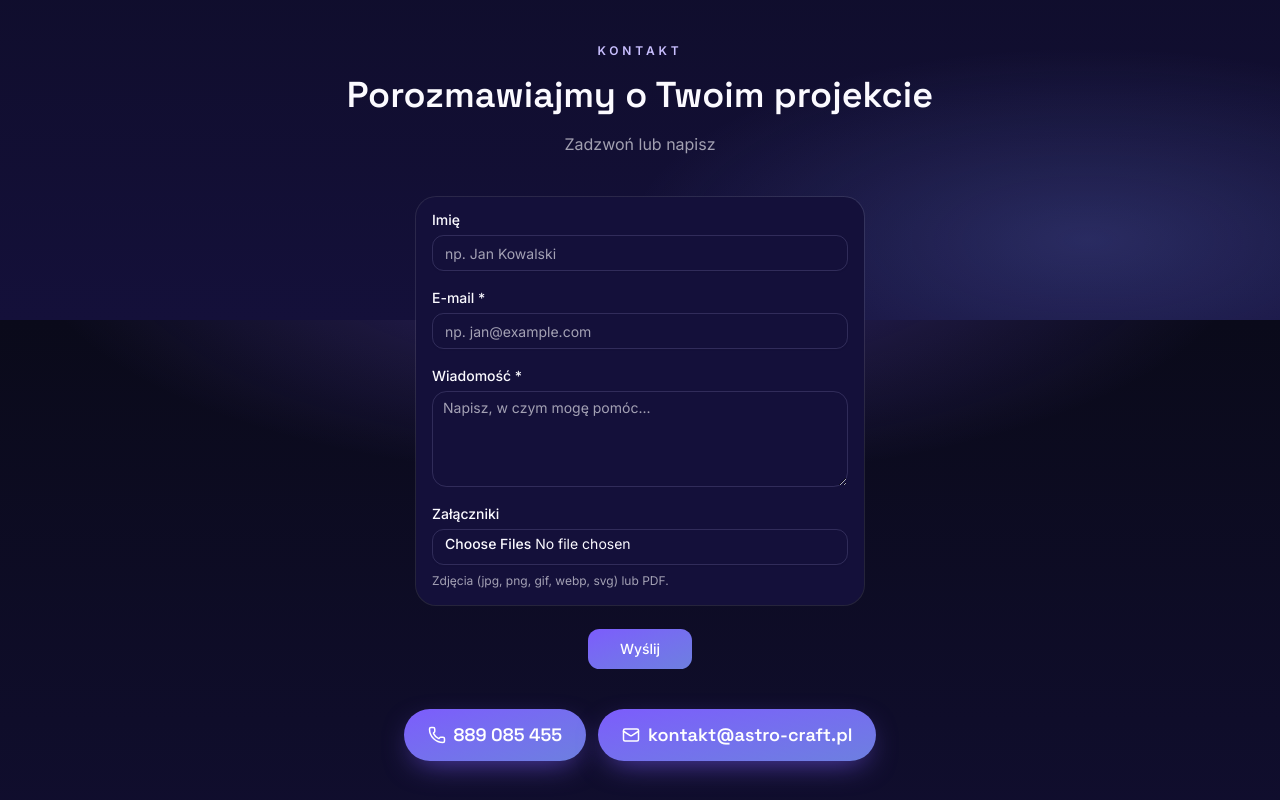
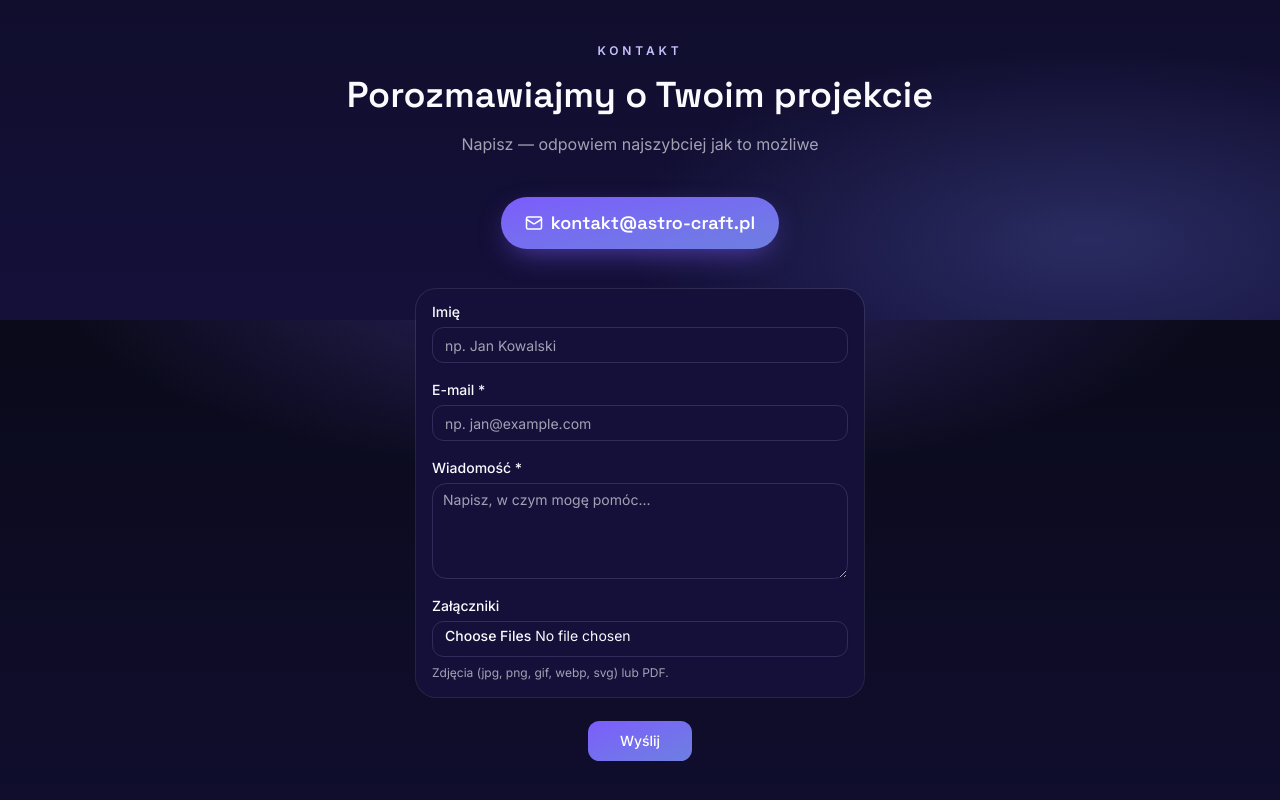
Before and after one commit to damianwwdwdw/astro-craft, a Next.js app: page / in a window 1280 px wide. Shown: the part 4480-5280 px from the top of the page. Built offline with nearby package versions, Linux system fonts and the light colour scheme.

Commit message:
Usunięto numer telefonu, przeniesiono formularz kontaktowy pod adres e-mail
Wszystkie CTA telefoniczne zamienione na kontakt mailowy; formularz
kontaktowy na stronie głównej przeniesiony pod adres e-mail.

```diff
--- a/src/app/koszyk/page.tsx
+++ b/src/app/koszyk/page.tsx
@@ -1,6 +1,6 @@
 "use client";
 
-import { Mail, Minus, Phone, Plus, ShoppingCart, Trash2 } from "lucide-react";
+import { Mail, Minus, Plus, ShoppingCart, Trash2 } from "lucide-react";
 import Image from "next/image";
 import Link from "next/link";
 import { useMemo } from "react";
@@ -179,13 +179,6 @@ export default function CartPage() {
                       <Mail className="size-4" />
                       Wyślij zapytanie mailem
                     </a>
-                    <a
-                      href="tel:889085455"
-                      className="border-border hover:bg-muted font-heading inline-flex items-center justify-center gap-2 rounded-full border px-6 py-3 text-sm font-semibold transition-colors"
-                    >
-                      <Phone className="size-4" />
-                      889 085 455
-                    </a>
                   </div>
                 </CardContent>
               </Card>
--- a/src/app/produkt/[slug]/page.tsx
+++ b/src/app/produkt/[slug]/page.tsx
@@ -1,4 +1,4 @@
-import { ArrowLeft, Phone } from "lucide-react";
+import { ArrowLeft, Mail } from "lucide-react";
 import type { Metadata } from "next";
 import Link from "next/link";
 import { notFound } from "next/navigation";
@@ -84,11 +84,11 @@ export default async function ProductPage({
               )}
 
               <a
-                href="tel:889085455"
+                href="mailto:kontakt@astro-craft.pl"
                 className="text-muted-foreground hover:text-foreground mt-1 inline-flex w-fit items-center gap-2 text-sm font-medium transition-colors"
               >
-                <Phone className="size-4" />
-                Zapytaj telefonicznie: 889 085 455
+                <Mail className="size-4" />
+                Zapytaj mailowo: kontakt@astro-craft.pl
               </a>
             </div>
           </div>
--- a/src/components/mask-configurator.tsx
+++ b/src/components/mask-configurator.tsx
@@ -1,6 +1,6 @@
 "use client";
 
-import { Mail, Phone } from "lucide-react";
+import { Mail } from "lucide-react";
 import { useState } from "react";
 import { Card, CardContent } from "@/components/ui/card";
 import { Checkbox } from "@/components/ui/checkbox";
@@ -163,18 +163,11 @@ export function MaskConfigurator() {
           )}
 
           <p className="text-muted-foreground text-sm leading-relaxed">
-            Skontaktuj się telefonicznie, e-mailowo lub przez social media i
-            przekaż tę specyfikację — przygotuję wycenę.
+            Skontaktuj się mailowo lub przez social media i przekaż tę
+            specyfikację — przygotuję wycenę.
           </p>
 
           <div className="flex flex-col gap-2">
-            <a
-              href="tel:889085455"
-              className="from-brand-violet to-brand-periwinkle font-heading inline-flex items-center justify-center gap-2 rounded-full bg-gradient-to-br px-6 py-3 text-sm font-semibold text-white shadow-[0_10px_30px_-10px_rgba(124,92,252,0.7)] transition-transform hover:-translate-y-0.5"
-            >
-              <Phone className="size-4" />
-              889 085 455
-            </a>
             <a
               href="mailto:kontakt@astro-craft.pl"
               className="from-brand-violet to-brand-periwinkle font-heading inline-flex items-center justify-center gap-2 rounded-full bg-gradient-to-br px-6 py-3 text-sm font-semibold text-white shadow-[0_10px_30px_-10px_rgba(124,92,252,0.7)] transition-transform hover:-translate-y-0.5"
--- a/src/components/sections/contact.tsx
+++ b/src/components/sections/contact.tsx
@@ -1,4 +1,4 @@
-import { Mail, Phone } from "lucide-react";
+import { Mail } from "lucide-react";
 import { ContactForm } from "@/components/contact-form";
 import { CONTAINER, SectionHeading } from "@/components/sections/shared";
 
@@ -19,20 +19,10 @@ export function Contact() {
       <SectionHeading
         eyebrow="Kontakt"
         title="Porozmawiajmy o Twoim projekcie"
-        description="Zadzwoń lub napisz"
+        description="Napisz — odpowiem najszybciej jak to możliwe"
       />
 
       <div className="mt-10 flex flex-col items-center gap-10">
-        <ContactForm />
-
-        <div className="flex flex-col gap-3 sm:flex-row">
-          <a
-            href="tel:889085455"
-            className="from-brand-violet to-brand-periwinkle font-heading inline-flex items-center justify-center gap-2 rounded-full bg-gradient-to-br px-6 py-3 text-lg font-semibold text-white shadow-[0_10px_30px_-10px_rgba(124,92,252,0.7)] transition-transform hover:-translate-y-0.5"
-          >
-            <Phone className="size-4.5" />
-            889 085 455
-          </a>
         <a
           href="mailto:kontakt@astro-craft.pl"
           className="from-brand-violet to-brand-periwinkle font-heading inline-flex items-center justify-center gap-2 rounded-full bg-gradient-to-br px-6 py-3 text-lg font-semibold text-white shadow-[0_10px_30px_-10px_rgba(124,92,252,0.7)] transition-transform hover:-translate-y-0.5"
@@ -40,7 +30,8 @@ export function Contact() {
           <Mail className="size-4.5" />
           kontakt@astro-craft.pl
         </a>
-        </div>
+
+        <ContactForm />
 
         <div className="flex flex-wrap items-center justify-center gap-3">
           <span className="text-muted-foreground w-full text-center text-sm">
```
Lines whose indentation alone changed are shown as unchanged.
